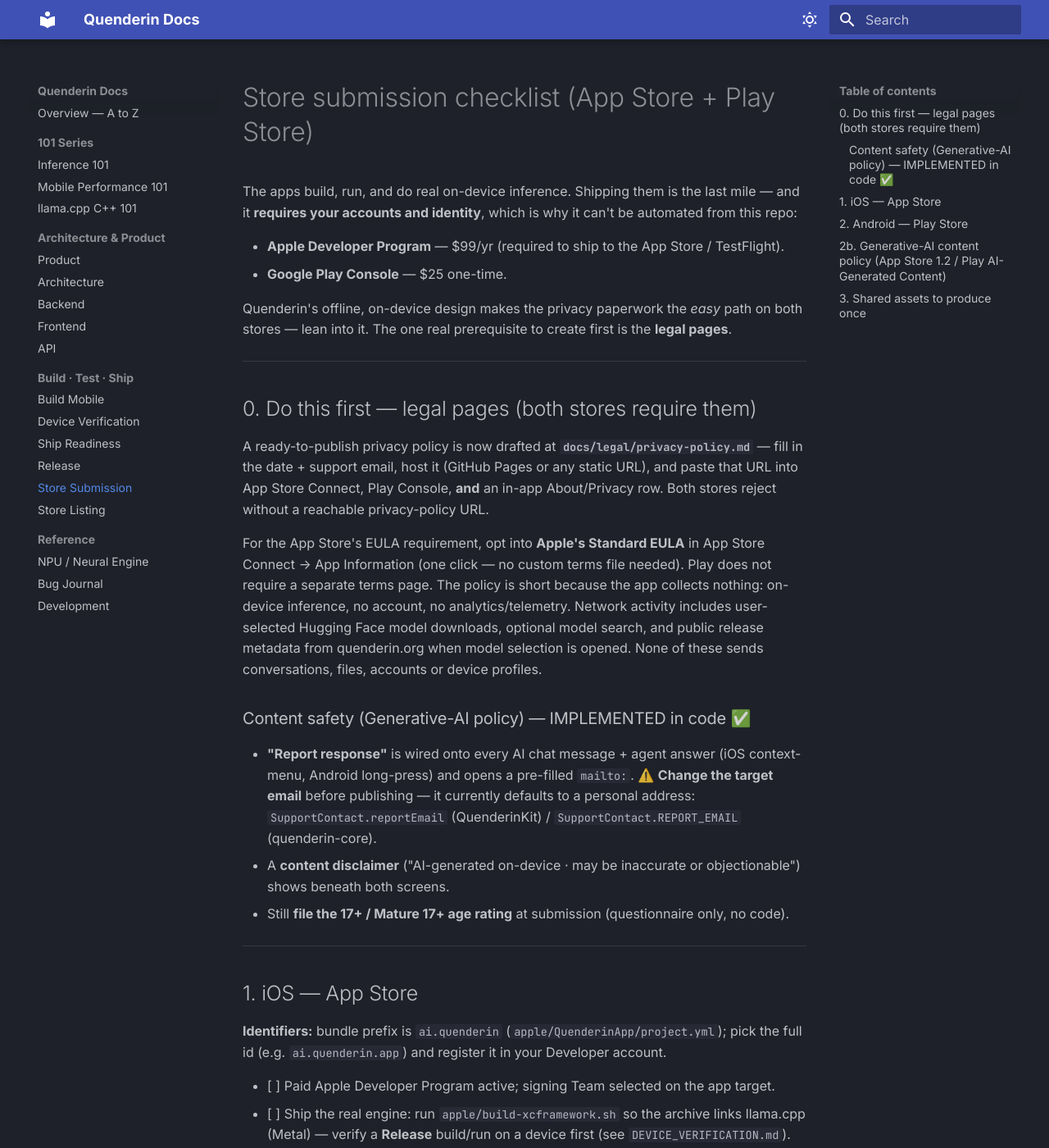
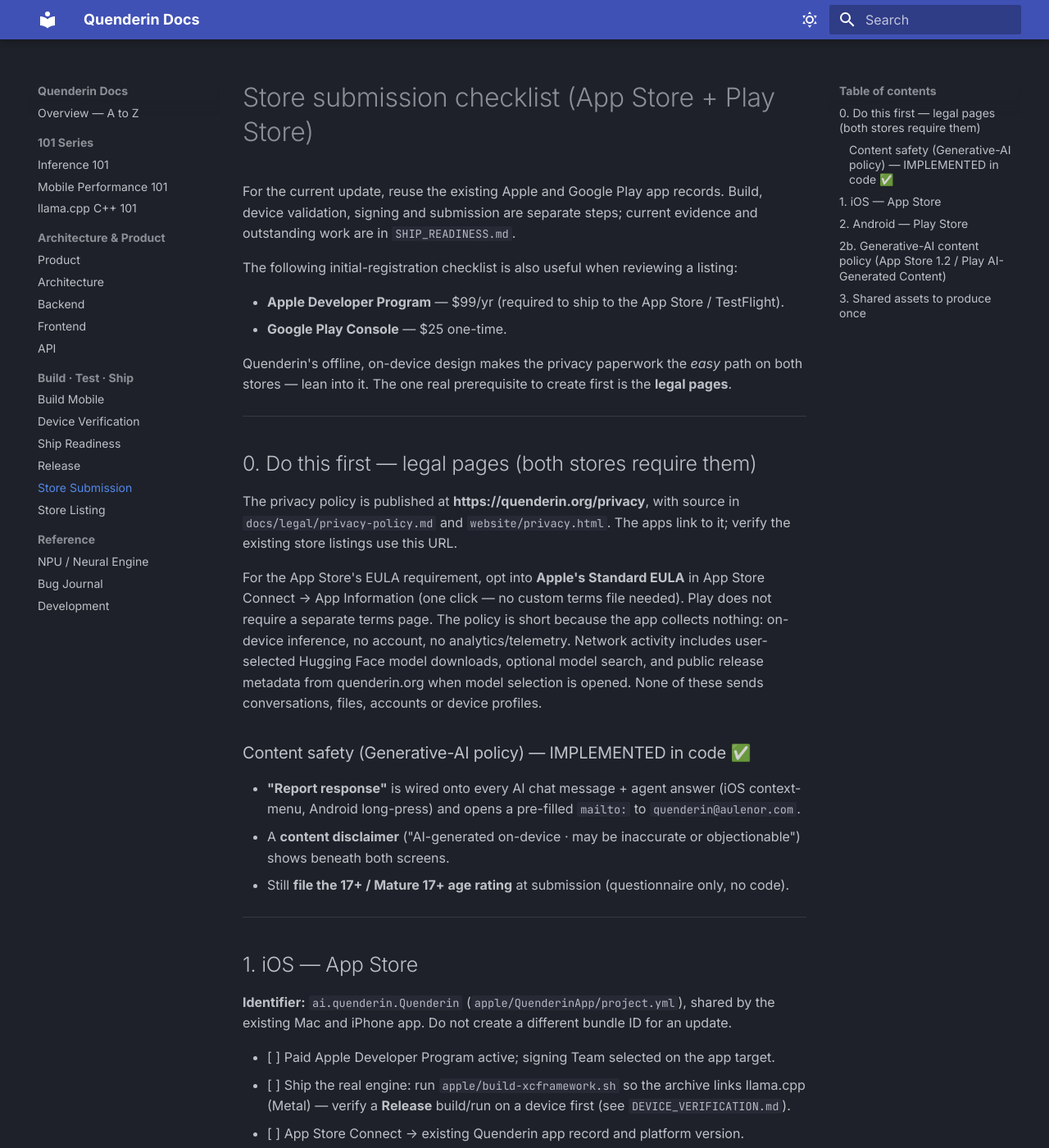
Before and after one commit to alikatgh/quenderin, an MkDocs documentation site: the page built from docs/STORE_SUBMISSION.md, in a window 1280 px wide and 1400 px high. Shown: the whole window at 82% size. Built offline with MkDocs 1.6.1 and Material for MkDocs 9.7.7, drawn with Linux system fonts in a browser that asks for light colours; some of the changed text lies outside the part shown.

Commit message:
Prepare native 0.3.0 candidate and record verified release boundaries

```diff
--- a/docs/STORE_SUBMISSION.md
+++ b/docs/STORE_SUBMISSION.md
@@ -1,7 +1,10 @@
 # Store submission checklist (App Store + Play Store)
 
-The apps build, run, and do real on-device inference. Shipping them is the last mile — and it
-**requires your accounts and identity**, which is why it can't be automated from this repo:
+For the current update, reuse the existing Apple and Google Play app records.
+Build, device validation, signing and submission are separate steps; current
+evidence and outstanding work are in `SHIP_READINESS.md`.
+
+The following initial-registration checklist is also useful when reviewing a listing:
 
 - **Apple Developer Program** — $99/yr (required to ship to the App Store / TestFlight).
 - **Google Play Console** — $25 one-time.
@@ -13,10 +16,9 @@
 
 ## 0. Do this first — legal pages (both stores require them)
 
-A ready-to-publish privacy policy is now drafted at **`docs/legal/privacy-policy.md`** — fill in
-the date + support email, host it (GitHub Pages or any static URL), and paste that URL into App
-Store Connect, Play Console, **and** an in-app About/Privacy row. Both stores reject without a
-reachable privacy-policy URL.
+The privacy policy is published at **https://quenderin.org/privacy**, with source
+in `docs/legal/privacy-policy.md` and `website/privacy.html`. The apps link to it;
+verify the existing store listings use this URL.
 
 For the App Store's EULA requirement, opt into **Apple's Standard EULA** in App Store Connect →
 App Information (one click — no custom terms file needed). Play does not require a separate terms
@@ -28,9 +30,7 @@
 ### Content safety (Generative-AI policy) — IMPLEMENTED in code ✅
 
 - **"Report response"** is wired onto every AI chat message + agent answer (iOS context-menu,
-  Android long-press) and opens a pre-filled `mailto:`. ⚠️ **Change the target email** before
-  publishing — it currently defaults to a personal address: `SupportContact.reportEmail`
-  (QuenderinKit) / `SupportContact.REPORT_EMAIL` (quenderin-core).
+  Android long-press) and opens a pre-filled `mailto:` to `quenderin@aulenor.com`.
 - A **content disclaimer** ("AI-generated on-device · may be inaccurate or objectionable") shows
   beneath both screens.
 - Still **file the 17+ / Mature 17+ age rating** at submission (questionnaire only, no code).
@@ -39,13 +39,13 @@
 
 ## 1. iOS — App Store
 
-**Identifiers:** bundle prefix is `ai.quenderin` (`apple/QuenderinApp/project.yml`); pick the
-full id (e.g. `ai.quenderin.app`) and register it in your Developer account.
+**Identifier:** `ai.quenderin.Quenderin` (`apple/QuenderinApp/project.yml`), shared
+by the existing Mac and iPhone app. Do not create a different bundle ID for an update.
 
 - [ ] Paid Apple Developer Program active; signing Team selected on the app target.
 - [ ] Ship the real engine: run `apple/build-xcframework.sh` so the archive links llama.cpp
       (Metal) — verify a **Release** build/run on a device first (see `DEVICE_VERIFICATION.md`).
-- [ ] App Store Connect → new app record (name, primary language, bundle id, SKU).
+- [ ] App Store Connect → existing Quenderin app record and platform version.
 - [ ] **Privacy "Nutrition Labels" → "Data Not Collected."** True here, and a real
       differentiator — say it loudly in the description. (Caveat for accuracy: the model
       *download* is a network request to Hugging Face; it transmits no user data, so the
@@ -98,8 +98,7 @@
       arbitrary output can't corrupt the URL/URI (covered by `SupportContactTests` + `CoreVerify`).
 - [x] **Safety filtering** — `SafetyBlocklist` gates unsafe agent actions on both platforms (the
       agent loop halts with `BLOCKED` on flagged content).
-- [ ] **Before publishing:** change `SupportContact.reportEmail` / `REPORT_EMAIL` from the
-      placeholder to a dedicated, monitored support address (it ships in the app binary).
+- [x] `SupportContact.reportEmail` / `REPORT_EMAIL` use `quenderin@aulenor.com`.
 
 ---
 
```
Also changed, not shown: CHANGELOG.md (+1 -1 lines), docs/RELEASE.md (+4 -3 lines), docs/SHIP_READINESS.md (+30 -0 lines), docs/STORE_LISTING.md (+1 -1 lines), 3 other files.
